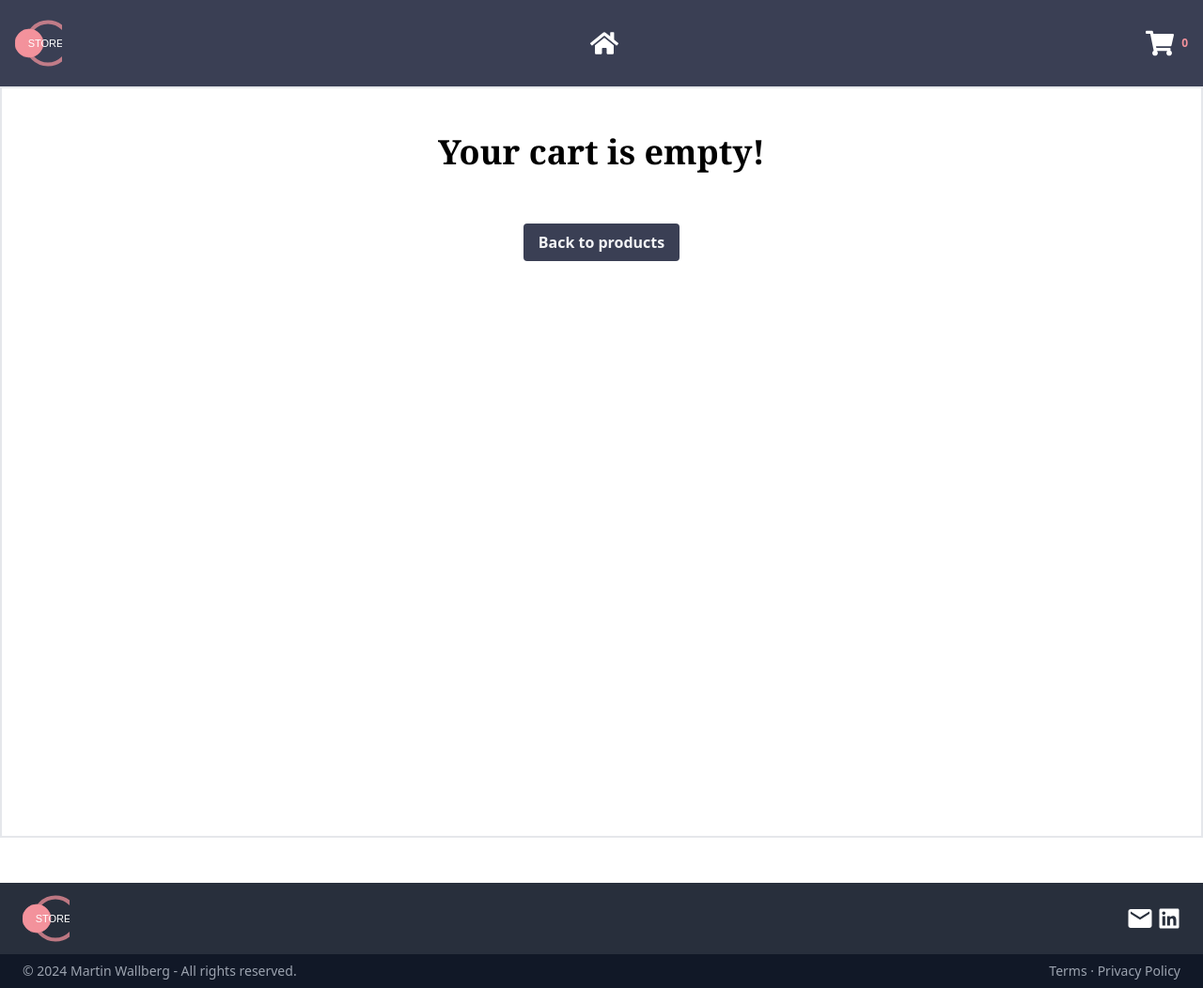
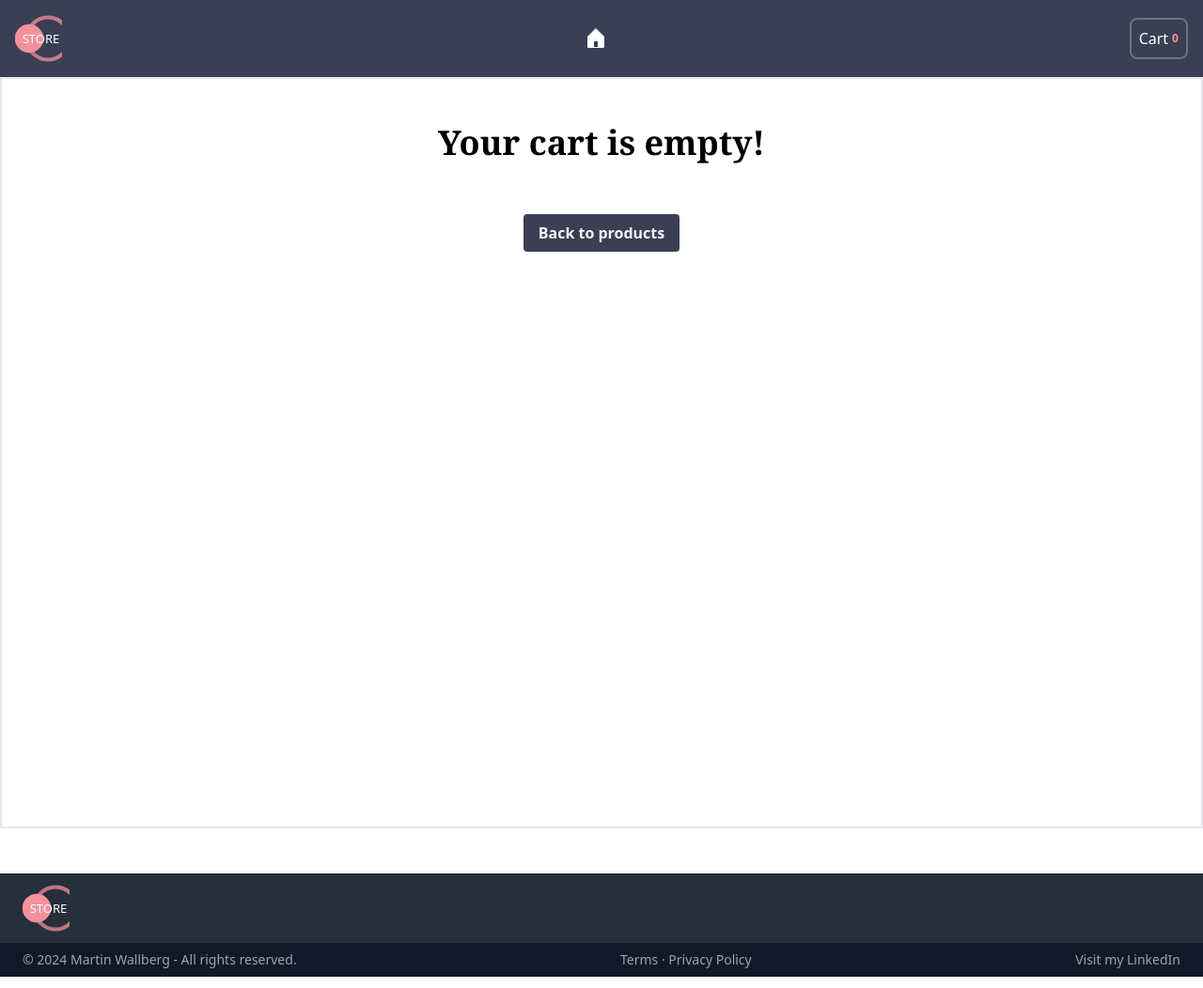
Before and after one commit to marwal1987/e-shop-redux-toolkit, a React (Vite) app: page /cart in a window 1280 px wide. Shown: the whole page at 94% size. Built offline with nearby package versions, Linux system fonts and the light colour scheme.

Commit message:
Removed all React/icons to increase performance

```diff
--- a/src/components/CartItem.jsx
+++ b/src/components/CartItem.jsx
@@ -15,7 +15,7 @@ const CartItem = ({ item }) => {
   };
 
   return (
-    <li className="w-full flex items-center justify-between min-h-28 gap-6 shadow-lg p-4 border-b-2 border-gray-100 ">
+    <li className="w-full flex items-center justify-between min-h-28 gap-6 shadow-sm p-6 border-b-2 border-gray-100">
       <div className="flex items-center justify-start gap-6 ">
         <img
           src={item.image}
@@ -45,9 +45,9 @@ const CartItem = ({ item }) => {
 
           <button
             onClick={() => dispatch(removeFromCart(item))}
-            className="text-red-500 hover:text-red-700"
+            className="text-red-500 hover:text-red-700 font-bold text-sm rounded-full"
           >
-            <FaTrashAlt />
+            X
           </button>
         </div>
       </div>
--- a/src/components/Footer.jsx
+++ b/src/components/Footer.jsx
@@ -5,10 +5,10 @@ import { MdEmail } from "react-icons/md";
 const Footer = () => {
   return (
     <footer className="bg-gray-900 text-white w-full mt-12">
-      <div className="flex justify-between items-center bg-[#ffffff19] px-6 py-2">
+      <div className="flex justify-between items-center bg-[#ffffff19] px-6 py-3">
         <svg
           width="50"
-          height="60"
+          height="50"
           viewBox="0 0 100 100"
           xmlns="http://www.w3.org/2000/svg"
         >
@@ -20,7 +20,6 @@ const Footer = () => {
             strokeWidth="2"
             fill="#f3929c"
           />
-          {/* <circle cx="50" cy="50" r="30" stroke="#f3929c99" stroke-width="5" fill="none"/> */}
           <circle
             cx="70"
             cy="50"
@@ -30,37 +29,33 @@ const Footer = () => {
             fill="none"
           />
           <text
-            x="65%"
+            x="55%"
             y="50%"
-            text-anchor="middle"
+            textAnchor="middle"
             dy=".4em"
-            font-size="22"
+            fontSize="26"
             fill="white"
-            font-family="Arial, sans-serif"
           >
             STORE
           </text>
         </svg>
 
-        <div className="flex items-center justify-center gap-1">
-          <a
-            href="mailto:marwal1987@gmail.com"
-          >
-            <MdEmail size={30} />
-          </a>
-          <a
-            href="https://www.linkedin.com/in/martin-wallberg-049a62308/"
-            target="_blank"
-            rel="noopener noreferrer"
-          >
-            <FaLinkedin size={24} />
-          </a>
-        </div>
       </div>
 
       <div className="p-6 flex items-center justify-between text-center py-2 text-gray-400 text-sm">
         <p>© 2024 Martin Wallberg - All rights reserved.</p>
         <p>Terms · Privacy Policy</p>
+          <a
+            className="hover:text-blue-500"
+            aria-label="Visit Martin's LinkedIn"
+            href="https://www.linkedin.com/in/martin-wallberg-049a62308/"
+            target="_blank"
+            rel="noopener noreferrer"
+            >
+            Visit my LinkedIn
+          </a>
+
+
       </div>
     </footer>
   );
--- a/src/components/Header.jsx
+++ b/src/components/Header.jsx
@@ -1,6 +1,5 @@
 import { useSelector } from "react-redux";
 import { NavLink } from "react-router-dom";
-import { FaHome, FaShoppingCart } from "react-icons/fa";
 
 const Header = () => {
   const cartItemsCount = useSelector((state) =>
@@ -9,22 +8,59 @@ const Header = () => {
 
   return (
     <header className="bg-[#3a3f54] sticky top-0 flex max-w-full items-center justify-between p-4 text-white">
-<svg width="50" height="60" viewBox="0 0 100 100" xmlns="http://www.w3.org/2000/svg">
-  <circle cx="30" cy="50" r="30" stroke="#f3929cbb" strokeWidth="2" fill="#f3929c"/>
-  <circle cx="70" cy="50" r="45" stroke="#f3929cbb" strokeWidth="8" fill="none"/>
-  <text x="65%" y="50%" text-anchor="middle" dy=".4em" font-size="22" fill="white" font-family="Arial, sans-serif">
-    STORE
-  </text>
-</svg>
+      <svg
+        width="50"
+        height="50"
+        viewBox="0 0 100 100"
+        xmlns="http://www.w3.org/2000/svg"
+      >
+        <circle
+          cx="30"
+          cy="50"
+          r="30"
+          stroke="#f3929cbb"
+          strokeWidth="2"
+          fill="#f3929c"
+        />
+        <circle
+          cx="70"
+          cy="50"
+          r="45"
+          stroke="#f3929cbb"
+          strokeWidth="8"
+          fill="none"
+        />
+        <text
+          x="55%"
+          y="50%"
+          textAnchor="middle"
+          dy=".4em"
+          fontSize="26"
+          fill="white"
+        >
+          STORE
+        </text>
+      </svg>
 
-
-      <NavLink to="/" className="flex items-center justify-center">
-        <FaHome size={30} />
+      <NavLink
+        to="/"
+        aria-label="Home"
+        className="flex items-center justify-center"
+      >
+        <svg
+          xmlns="http://www.w3.org/2000/svg"
+          viewBox="0 0 24 24"
+          width="24"
+          height="24"
+          fill="currentColor"
+        >
+          <path d="M3 10l9-9 9 9V21a1 0 0 0 0-1 1h-5a1 1 0 0 1-1-1v-6h-4v6a80 1 0 0 1-1 1H4a1 1 0 0 1-1-1v" />
+        </svg>
       </NavLink>
 
-      <NavLink to="/cart" className="flex items-center gap-2">
-        <FaShoppingCart size={30} />
-        <span className="text-xs text-[#f3929c] font-bold">
+      <NavLink to="/cart" aria-label="Cart" className="flex items-center gap-1 border-2 border-gray-500 p-2 rounded-lg">
+        Cart
+        <span className="text-xs text-[#f3929c] font font-bold">
           {cartItemsCount}
         </span>
       </NavLink>
--- a/src/components/HeroSection.jsx
+++ b/src/components/HeroSection.jsx
@@ -1,7 +1,6 @@
 // src/components/HeroSection.jsx
 import React from "react";
 import heroImage from "../assets/HeroShopping.webp"; // Importera bilden
-const FaArrowDown = React.lazy(() => import('react-icons/fa').then(module => ({ default: module.FaArrowDown })));
 
 const HeroSection = () => {
   return (
@@ -10,7 +9,6 @@ const HeroSection = () => {
         src={heroImage}
         alt="Hero Image"
         className="w-full object-cover max-h-[800px]"
-        loading="lazy"
       />
       <div className="absolute inset-0 flex flex-col items-center justify-center bg-white drop-shadow-xl lg:p-36 p-12 gap-12 max-w-full text-center shadow-sm bg-opacity-30 backdrop-blur-lg">
         <div className="flex flex-col  xl:w-2/5 md:w-4/5 w-full  md:gap-12 gap-6">
@@ -21,8 +19,8 @@ const HeroSection = () => {
             Try it out! Start by adding products to the cart!
           </p>
         </div>
-        <div className="bg-[#f3929cdd] text-white md:p-4 p-2 rounded-full animate-bounce inline-block">
-          <FaArrowDown size={20} />
+        <div className="bg-[#f3929cdd] text-gray-100 px-4 py-1 rounded-full animate-bounce inline-block text-3xl font-extrabold">
+        &darr;
         </div>
       </div>
     </div>
--- a/src/components/ProductCard.jsx
+++ b/src/components/ProductCard.jsx
@@ -2,7 +2,6 @@ import React from "react";
 import { Link } from "react-router-dom";
 import { useDispatch } from "react-redux";
 import { addToCart } from "../store/slices/cartSlice"; // Importera Redux action
-import { FaShoppingBag } from "react-icons/fa";
 
 const ProductCard = ({ product }) => {
   const dispatch = useDispatch();
@@ -13,20 +12,27 @@ const ProductCard = ({ product }) => {
         to={`/product/${product.id}`}
         className="flex flex-col items-center"
       >
-        <img src={product.image} alt={product.title} loading="lazy" className="max-h-72" />
+        <img
+          src={product.image}
+          alt={product.title}
+          loading="lazy"
+          className="max-h-72"
+        />
       </Link>
       <div className="w-full min-h-40 flex flex-col items-center justify-end gap-4">
-        <h2 className="text-md font-bold text-left drop-shadow w-full">
+        <h2 className="text-lg text-gray-900 text-left drop-shadow w-full">
           {product.title.substring(0, 61)} ...
         </h2>
         <div className="w-full flex items-center justify-between">
-        <p className="text-gray-800 font-bold text-left text-xl font-serif drop-shadow rounded-xl">
+          <p className="text-gray-950 font-bold text-left text-xl font-serif drop-shadow rounded-xl">
             ${product.price.toFixed(2)}
           </p>
+
           <button
+            className="flex items-center hover:text-gray-100  hover:bg-[#3a3f54] ease-in font-bold border-2 border-[#3a3f54] px-2 rounded-md"
             onClick={() => dispatch(addToCart(product))} // Använd Redux för att lägga till produkt i kundvagnen
           >
-          <FaShoppingBag className="text-[#f3929c] hover:text-gray-800 ease-in " />
+            Add
           </button>
         </div>
       </div>
--- a/src/pages/HomePage.jsx
+++ b/src/pages/HomePage.jsx
@@ -17,25 +17,25 @@ const HomePage = () => {
   return (
     <>
       <MetaTags
-        title="Home - E-shop with Redux Toolkit"
+        title="Home - E-Shop with Redux Toolkit"
         description="Explore our wide range of products at E-shop, powered by React and Redux Toolkit. Shop for your favorite items today!"
       />
 
       <HeroSection />
       {status === "loading" && (
-        <h1 className="text-xl font-serif font-bold max-w-full h-screen flex items-center justify-center m-auto">
+        <h1 className="text-3xl font-serif font-bold text-center">
           Loading products...
         </h1>
       )}
 
       {status === "failed" && (
-        <h1 className="text-xl font-serif font-bold max-w-full h-screen flex items-center justify-center m-auto">
+        <h1 className="text-3xl font-serif font-bold text-center">
           Failed to load products. Please try again later.
         </h1>
       )}
 
       {status === "succeeded" && products.length === 0 && (
-        <h1 className="text-xl font-serif font-bold max-w-full h-screen flex items-center justify-center m-auto">
+        <h1 className="text-3xl font-serif font-bold text-center">
           No products found.
         </h1>
       )}
```
Also changed, not shown: src/pages/ProductPage.jsx (+9 -9 lines), public/robots.txt. Lines whose indentation alone changed are shown as unchanged.
